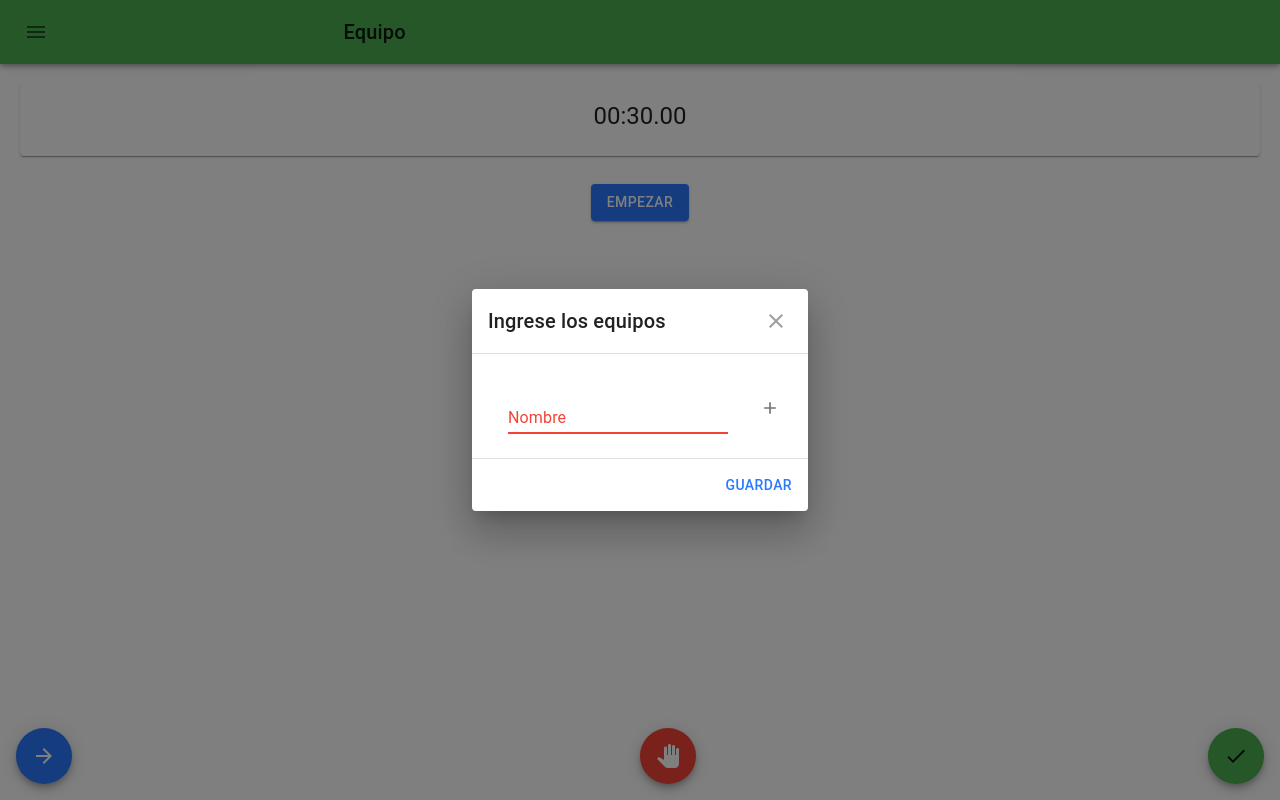
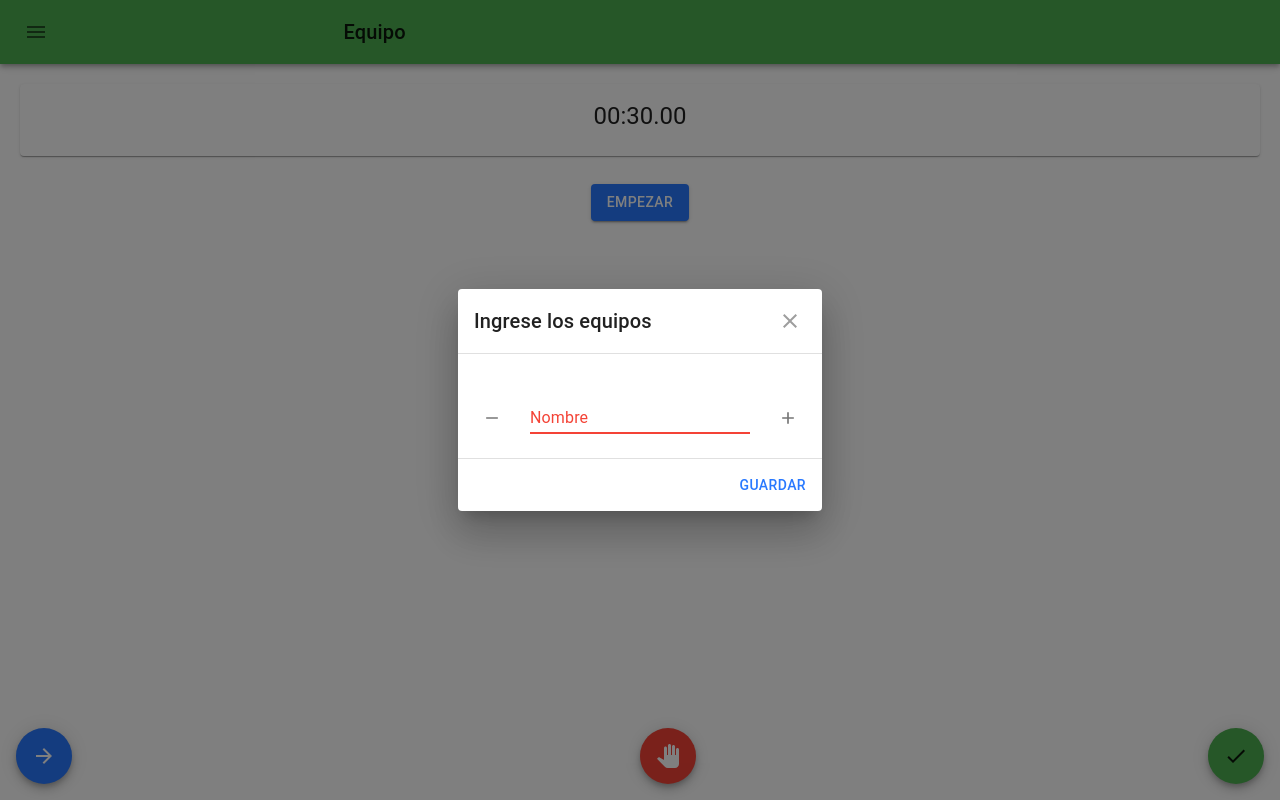
Before and after one commit to AgustinaNahas/tabu, a React (Create React App) app: page / in a window 1280 px wide. Built offline with nearby package versions, Linux system fonts and the light colour scheme.

Commit message:
Borrado de usuarios

```diff
--- a/src/Equipo.js
+++ b/src/Equipo.js
@@ -68,6 +68,7 @@ class CustomizedDialogs extends React.Component {
         this.handleClose = this.handleClose.bind(this);
         this.agregarEquipoNuevo = this.agregarEquipoNuevo.bind(this);
         this.cambiarNombre = this.cambiarNombre.bind(this);
+        this.quitarEquipo = this.quitarEquipo.bind(this);
 
     };
 
@@ -84,6 +85,14 @@ class CustomizedDialogs extends React.Component {
         this.setState({nombres: nombresNuevos});
     };
 
+    quitarEquipo(index){
+
+        var nombresNuevos = this.state.nombres;
+
+        nombresNuevos.splice(index, 1);
+        this.setState({nombres: nombresNuevos});
+    };
+
     cambiarNombre(index, nombre){
         var nombresNuevos = this.state.nombres;
         nombresNuevos[index] = nombre;
@@ -91,6 +100,7 @@ class CustomizedDialogs extends React.Component {
     };
 
     render(){
+
         return (
             <Dialog onClose={this.handleClose} aria-labelledby="customized-dialog-title" open={this.state.open}>
                 <DialogTitle id="customized-dialog-title" onClose={this.handleClose}>
@@ -99,7 +109,7 @@ class CustomizedDialogs extends React.Component {
                 <DialogContent dividers>
                     {
                         this.state.nombres.map((nombre, index) => {
-                            return (<Nombre key={index} setEquipo={(equipo) => this.cambiarNombre(index, equipo)} agregarEquipoNuevo={()=> this.agregarEquipoNuevo()}/>)
+                            return (<Nombre key={index} nombreInicial={nombre} setEquipo={(equipo) => this.cambiarNombre(index, equipo)} agregarEquipoNuevo={()=> this.agregarEquipoNuevo()} quitarEquipo={()=>{this.quitarEquipo(index)}}/>)
                         })
                     }
                 </DialogContent>
--- a/src/Nombre.js
+++ b/src/Nombre.js
@@ -4,7 +4,7 @@ import IconButton from '@material-ui/core/IconButton';
 import TextField from '@material-ui/core/TextField';
 import PropTypes from 'prop-types';
 import AddIcon from '@material-ui/icons/Add';
-
+import RemoveIcon from '@material-ui/icons/Remove';
 
 const styles = theme => ({
     root: {
@@ -18,23 +18,31 @@ const styles = theme => ({
         color: theme.palette.grey[500],
     },
     button: {
-        marginTop: 16
+        marginTop: 20
     },
     textField: {
         marginLeft: 20,
         marginRight: 20,
     },
     margin: {
-        marginTop: theme.spacing(2),
+        marginTop: 30,
+        padding: 8
     },
 });
 
 function CustomizedDialogs(props) {
-    const { classes, agregarEquipoNuevo, setEquipo } = props;
+    const { classes, nombreInicial, agregarEquipoNuevo, setEquipo, quitarEquipo } = props;
     const [nombre, setNombre] = React.useState('');
+
+    React.useEffect(() => {
+        setNombre(nombreInicial);
+    }, [nombreInicial]);
 
     return (
         <div>
+            <IconButton aria-label="delete" className={classes.margin} onClick={() => quitarEquipo()}>
+                <RemoveIcon fontSize="small" />
+            </IconButton>
             <TextField
                 id="standard-name"
                 label="Nombre"
--- a/src/Tiempo.js
+++ b/src/Tiempo.js
@@ -132,7 +132,6 @@ class View extends React.Component {
         return (
             <Card className={classes.card}>
                 <CardContent>
-
                     <Grid container justify="center" spacing={3}>
                         <Grid item xs={12} className={classes.alignCenter}>
                             <Typography variant="h5" component="h2">
@@ -142,7 +141,6 @@ class View extends React.Component {
                             </Typography>
                         </Grid>
                     </Grid>
-
                 </CardContent>
             </Card>);
     }
```
